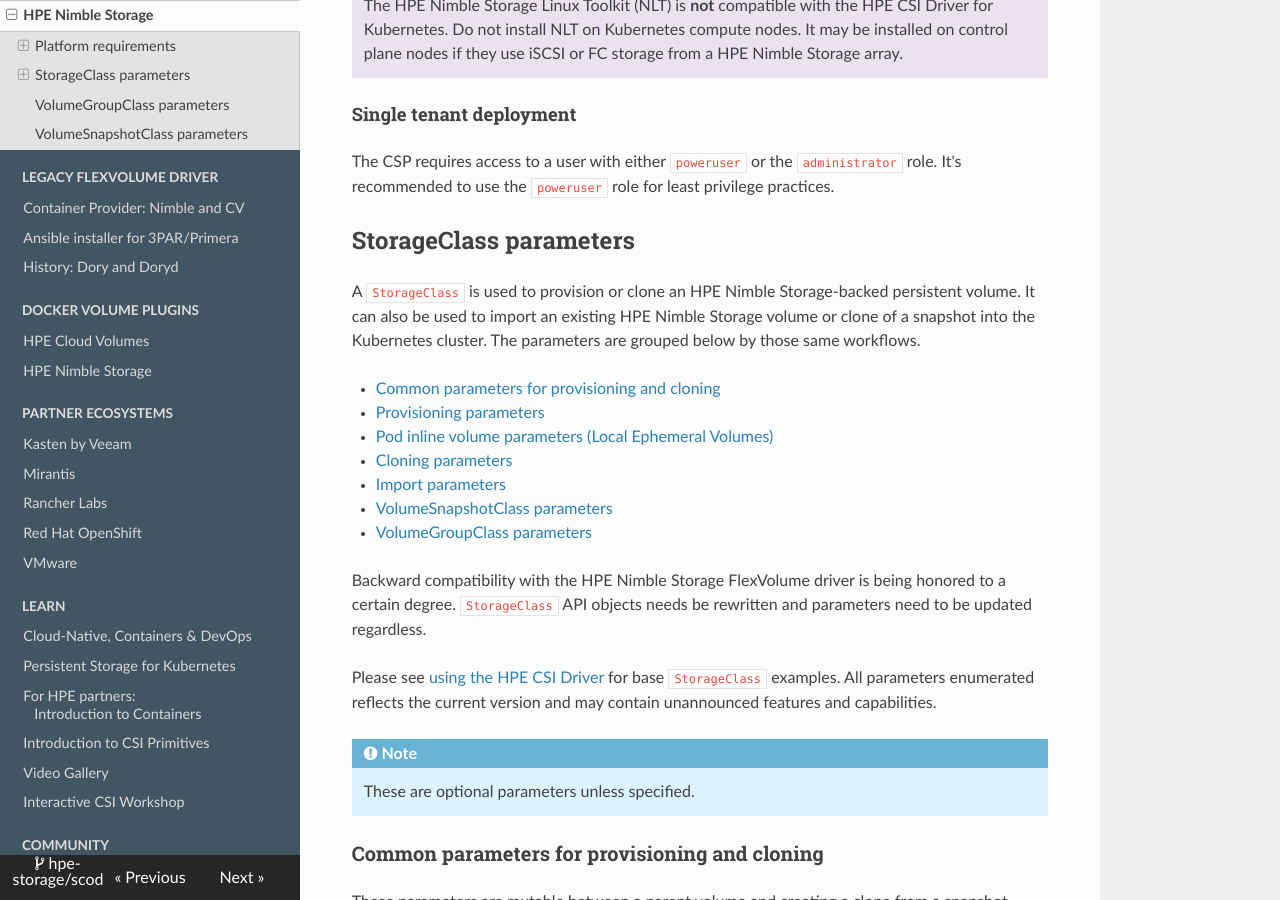
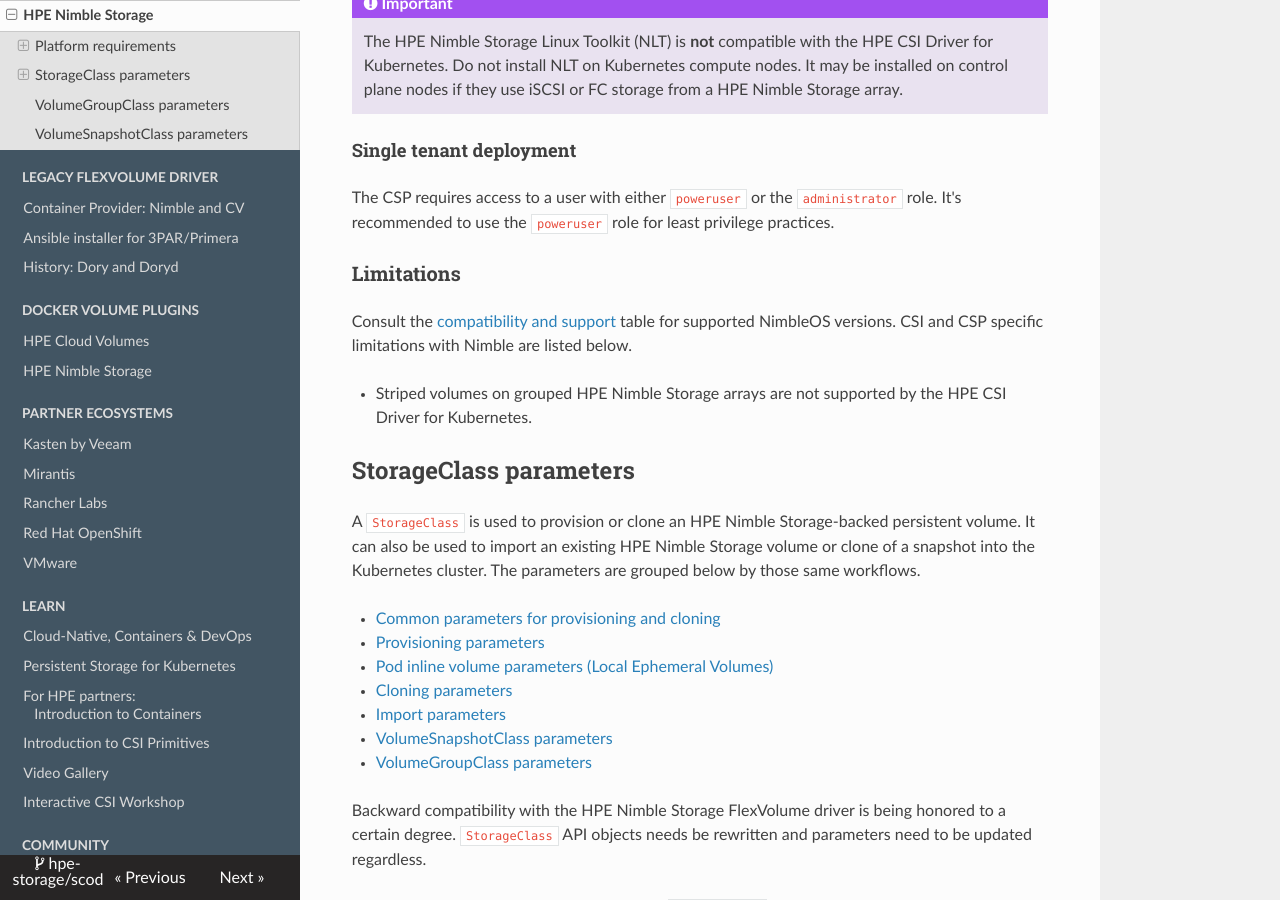
Before and after one commit to hpe-storage/scod, an MkDocs documentation site: the page built from docs/container_storage_provider/hpe_nimble_storage/index.md, in a window 1280 px wide and 900 px high, scrolled down 1385 px. Built offline with MkDocs 1.6.1, drawn with Linux system fonts in a browser that asks for light colours; nearby versions of some CDN libraries.

Commit message:
NLT
Signed-off-by: Michael Mattsson <michael.mattsson@hpe.com>

```diff
--- a/docs/container_storage_provider/hpe_nimble_storage/index.md
+++ b/docs/container_storage_provider/hpe_nimble_storage/index.md
@@ -27,6 +27,12 @@
 #### Single tenant deployment
 
 The CSP requires access to a user with either `poweruser` or the `administrator` role. It's recommended to use the `poweruser` role for least privilege practices.
+
+### Limitations
+
+Consult the [compatibility and support](../../csi_driver/index.md#compatibility_and_support) table for supported NimbleOS versions. CSI and CSP specific limitations with Nimble are listed below.
+
+- Striped volumes on grouped HPE Nimble Storage arrays are not supported by the HPE CSI Driver for Kubernetes.
 
 ## StorageClass parameters
 
```
